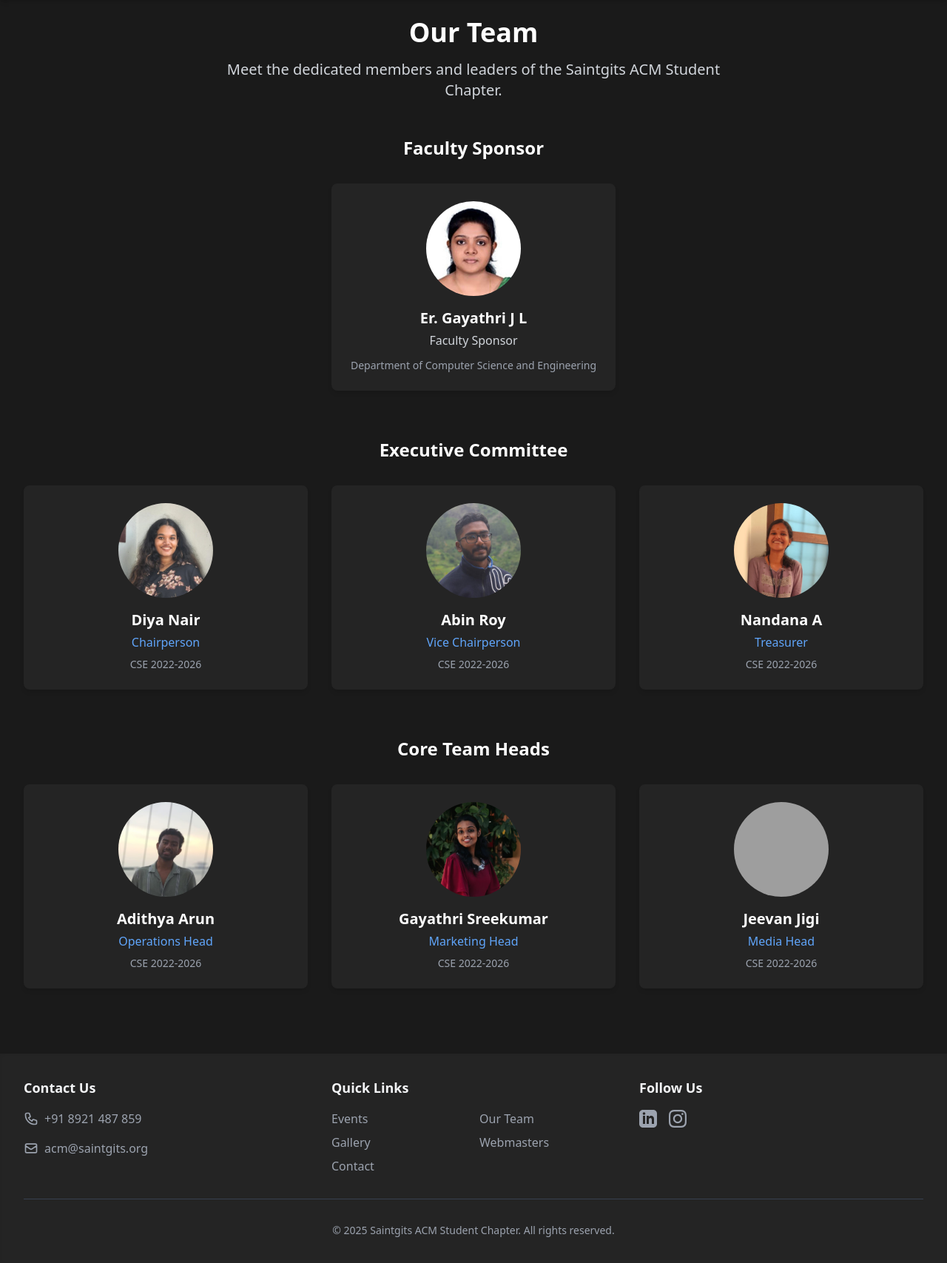
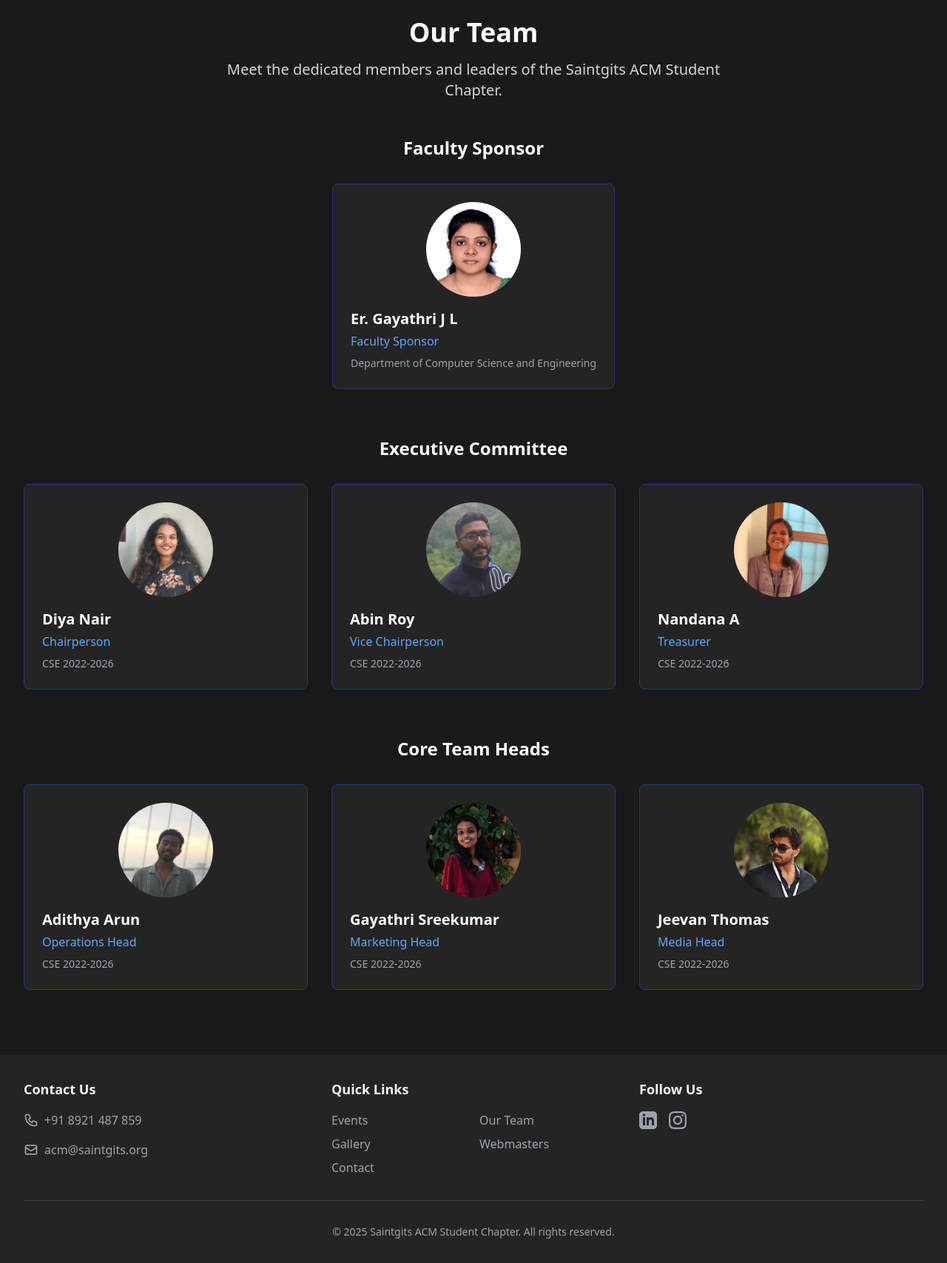
Before and after one commit to abinroy04/ACM-Website, a Flask app: page /team in a window 1280 px wide. Shown: the part 64-1771 px from the top of the page at 74% size. Before the commit the page ends 1736 px from the top, so only its background shows below. Run offline with Flask 3, Linux system fonts and the light colour scheme; some libraries are stand-ins or nearby versions; grey boxes are pictures that could not be loaded.

Commit message:
Update team.html

```diff
--- a/templates/team.html
+++ b/templates/team.html
@@ -3,6 +3,23 @@
 {% block title %}Team - Saintgits ACM Student Chapter{% endblock %}
 
 {% block content %}
+<style>
+    /* Hide tap instruction on non-touch devices */
+    @media (hover: hover) and (pointer: fine) {
+        .touch-only {
+            display: none;
+        }
+    }
+
+    /* Adjust scale for mobile devices */
+    @media (max-width: 768px) {
+        .group:hover {
+            transform: scale(1.1) !important;
+            z-index: 50;
+        }
+    }
+</style>
+
 <!-- Page Header -->
 <div class="text-center mb-12">
     <h1 class="text-4xl font-bold text-gray-900 dark:text-white mb-4">Our Team</h1>
@@ -11,118 +28,101 @@
     </p>
 </div>
 
+<!-- Team Member Card Macro -->
+{% macro render_member_card(member) %}
+<div class="group relative isolate overflow-visible rounded-lg bg-white dark:bg-dark-secondary shadow-md transform transition-all duration-300 ease-in-out hover:scale-150 md:hover:scale-150 hover:shadow-2xl hover:shadow-blue-500/50 border border-blue-200 dark:border-blue-900">
+    <!-- Normal state -->
+    <div class="relative p-6">
+        <!-- Tap instruction - visible only on touch devices -->
+        <div class="absolute top-2 right-2 text-xs text-blue-500 dark:text-blue-400 opacity-60 md:hidden touch-only">
+            Tap to view details
+        </div>
+        <div class="relative w-32 h-32 mx-auto mb-4">
+            <img class="w-full h-full rounded-full object-cover transition-all duration-300 group-hover:scale-110"
+                 src="{{ url_for('static', filename='images/' + member.image) }}"
+                 alt="{{ member.name }}">
+        </div>
+        <h3 class="text-xl font-semibold text-gray-900 dark:text-white mb-1">{{ member.name }}</h3>
+        <p class="text-blue-600 dark:text-blue-400 font-medium mb-2">{{ member.title }}</p>
+        <p class="text-gray-500 dark:text-gray-400 text-sm">{{ member.department }}</p>
+    </div>
+
+    <div class="absolute inset-0 isolate backdrop-blur-md bg-black/30 dark:bg-black/50 opacity-0 group-hover:opacity-100 transition-all duration-300 p-4 flex flex-col justify-between rounded-lg">
+        <div class="flex flex-row h-full backdrop-blur-sm bg-white/10 dark:bg-white/5 rounded-lg p-4">
+            <!-- Left side: Image and basic info -->
+            <div class="w-1/2 flex flex-col items-center justify-start space-y-3 border-r border-white/10 pr-4">
+                <img class="w-20 h-20 rounded-full object-cover border-2 border-white/40"
+                     src="{{ url_for('static', filename='images/' + member.image) }}"
+                     alt="{{ member.name }}">
+                <div class="text-center">
+                    <h3 class="text-lg font-semibold text-white mb-0.5 drop-shadow-lg">{{ member.name }}</h3>
+                    <p class="text-blue-300 font-medium text-sm drop-shadow">{{ member.title }}</p>
+                </div>
+                <!-- LinkedIn/Email button -->
+                <div class="w-full pt-2">
+                    {% if '@' in member.linkedin %}
+                    <a href="mailto:{{ member.linkedin }}"
+                       class="flex items-center justify-center space-x-2 bg-blue-600/90 hover:bg-blue-700 text-white py-2 px-3 rounded-md transition-colors duration-200 backdrop-blur-sm text-sm">
+                        <svg class="w-4 h-4" fill="currentColor" viewBox="0 0 24 24">
+                            <path d="M20 4H4c-1.1 0-2 .9-2 2v12c0 1.1.9 2 2 2h16c1.1 0 2-.9 2-2V6c0-1.1-.9-2-2-2zm0 4l-8 5-8-5V6l8 5 8-5v2z"/>
+                        </svg>
+                        <span>Email</span>
+                    </a>
+                    {% else %}
+                    <a href="{{ member.linkedin }}"
+                       target="_blank"
+                       class="flex items-center justify-center space-x-2 bg-blue-600/90 hover:bg-blue-700 text-white py-2 px-3 rounded-md transition-colors duration-200 backdrop-blur-sm text-sm">
+                        <svg class="w-4 h-4" fill="currentColor" viewBox="0 0 24 24">
+                            <path d="M19 0h-14c-2.761 0-5 2.239-5 5v14c0 2.761 2.239 5 5 5h14c2.762 0 5-2.239 5-5v-14c0-2.761-2.238-5-5-5zm-11 19h-3v-11h3v11zm-1.5-12.268c-.966 0-1.75-.79-1.75-1.764s.784-1.764 1.75-1.764 1.75.79 1.75 1.764-.783 1.764-1.75 1.764zm13.5 12.268h-3v-5.604c0-3.368-4-3.113-4 0v5.604h-3v-11h3v1.765c1.396-2.586 7-2.777 7 2.476v6.759z"/>
+                        </svg>
+                        <span>Connect</span>
+                    </a>
+                    {% endif %}
+                </div>
+            </div>
+
+            <!-- Right side: Description -->
+            <div class="w-1/2 pl-4 flex flex-col justify-center">
+                <p class="text-white/90 text-sm leading-relaxed">
+                    {{ member.description }}
+                </p>
+            </div>
+        </div>
+    </div>
+</div>
+{% endmacro %}
+
 <!-- Faculty Sponsor Section -->
-<div class="mb-16">
-    <h2 class="text-2xl font-bold text-center text-gray-900 dark:text-white mb-8">Faculty Sponsor</h2>
-    <div class="flex justify-center">
-        <div class="w-full max-w-sm bg-white dark:bg-dark-secondary rounded-lg shadow-md overflow-hidden">
-            <div class="p-6 text-center">
-                <div class="relative w-32 h-32 mx-auto mb-4">
-                    <img class="w-full h-full rounded-full object-cover"
-                         src="{{ url_for('static', filename='images/faculty-sponsor.jpg') }}"
-                         alt="Faculty Sponsor">
-                </div>
-                <h3 class="text-xl font-semibold text-gray-900 dark:text-white mb-1">Er. Gayathri J L</h3>
-                <p class="text-gray-600 dark:text-gray-300 mb-3">Faculty Sponsor</p>
-                <p class="text-gray-500 dark:text-gray-400 text-sm">Department of Computer Science and Engineering</p>
-            </div>
+<div class="mb-16 relative">
+    <h2 class="text-2xl font-bold text-center text-gray-900 dark:text-white mb-8 scroll-fade">Faculty Sponsor</h2>
+    <div class="flex justify-center scroll-fade delay-100">
+        <div class="relative z-0 hover:z-50">
+            {{ render_member_card(team_data.faculty_sponsor) }}
         </div>
     </div>
 </div>
 
 <!-- Executive Committee -->
-<div class="mb-16">
-    <h2 class="text-2xl font-bold text-center text-gray-900 dark:text-white mb-8">Executive Committee</h2>
-    <div class="grid grid-cols-1 md:grid-cols-2 lg:grid-cols-3 gap-8">
-        <!-- Chairperson -->
-        <div class="bg-white dark:bg-dark-secondary rounded-lg shadow-md overflow-hidden">
-            <div class="p-6 text-center">
-                <div class="relative w-32 h-32 mx-auto mb-4">
-                    <img class="w-full h-full rounded-full object-cover"
-                         src="{{ url_for('static', filename='images/DiyaNair.jpg') }}"
-                         alt="Chairperson">
-                </div>
-                <h3 class="text-xl font-semibold text-gray-900 dark:text-white mb-1">Diya Nair</h3>
-                <p class="text-blue-600 dark:text-blue-400 font-medium mb-2">Chairperson</p>
-                <p class="text-gray-500 dark:text-gray-400 text-sm">CSE 2022-2026</p>
+<div class="mb-16 relative">
+    <h2 class="text-2xl font-bold text-center text-gray-900 dark:text-white mb-8 scroll-fade">Executive Committee</h2>
+    <div class="grid grid-cols-1 md:grid-cols-2 lg:grid-cols-3 gap-8 relative [perspective:1000px]">
+        {% for member in team_data.executive_committee %}
+            <div class="scroll-fade delay-{{ loop.index0 * 100 }} relative z-0 hover:z-50">
+                {{ render_member_card(member) }}
             </div>
-        </div>
-
-        <!-- Vice Chairperson -->
-        <div class="bg-white dark:bg-dark-secondary rounded-lg shadow-md overflow-hidden">
-            <div class="p-6 text-center">
-                <div class="relative w-32 h-32 mx-auto mb-4">
-                    <img class="w-full h-full rounded-full object-cover"
-                         src="{{ url_for('static', filename='images/AbinR.jpg') }}"
-                         alt="Vice Chairperson">
-                </div>
-                <h3 class="text-xl font-semibold text-gray-900 dark:text-white mb-1">Abin Roy</h3>
-                <p class="text-blue-600 dark:text-blue-400 font-medium mb-2">Vice Chairperson</p>
-                <p class="text-gray-500 dark:text-gray-400 text-sm">CSE 2022-2026</p>
-            </div>
-        </div>
-
-        <!-- Treasurer -->
-        <div class="bg-white dark:bg-dark-secondary rounded-lg shadow-md overflow-hidden">
-            <div class="p-6 text-center">
-                <div class="relative w-32 h-32 mx-auto mb-4">
-                    <img class="w-full h-full rounded-full object-cover"
-                         src="{{ url_for('static', filename='images/NandanaA.jpg') }}"
-                         alt="Treasurer">
-                </div>
-                <h3 class="text-xl font-semibold text-gray-900 dark:text-white mb-1">Nandana A</h3>
-                <p class="text-blue-600 dark:text-blue-400 font-medium mb-2">Treasurer</p>
-                <p class="text-gray-500 dark:text-gray-400 text-sm">CSE 2022-2026</p>
-            </div>
-        </div>
+        {% endfor %}
     </div>
 </div>
 
-<!-- Department Heads -->
-<div class="mb-16">
+<!-- Core Team Heads -->
+<div class="mb-16 relative">
     <h2 class="text-2xl font-bold text-center text-gray-900 dark:text-white mb-8">Core Team Heads</h2>
-    <div class="grid grid-cols-1 md:grid-cols-2 lg:grid-cols-3 gap-8">
-        <!-- Operations Head -->
-        <div class="bg-white dark:bg-dark-secondary rounded-lg shadow-md overflow-hidden">
-            <div class="p-6 text-center">
-                <div class="relative w-32 h-32 mx-auto mb-4">
-                    <img class="w-full h-full rounded-full object-cover"
-                         src="{{ url_for('static', filename='images/AdithyaA.jpg') }}"
-                         alt="Operations Head">
-                </div>
-                <h3 class="text-xl font-semibold text-gray-900 dark:text-white mb-1">Adithya Arun</h3>
-                <p class="text-blue-600 dark:text-blue-400 font-medium mb-2">Operations Head</p>
-                <p class="text-gray-500 dark:text-gray-400 text-sm">CSE 2022-2026</p>
+    <div class="grid grid-cols-1 md:grid-cols-2 lg:grid-cols-3 gap-8 stagger-animation relative [perspective:1000px]">
+        {% for member in team_data.core_team %}
+            <div class="relative z-0 hover:z-50">
+                {{ render_member_card(member) }}
             </div>
-        </div>
-
-        <!-- Marketing Head -->
-        <div class="bg-white dark:bg-dark-secondary rounded-lg shadow-md overflow-hidden">
-            <div class="p-6 text-center">
-                <div class="relative w-32 h-32 mx-auto mb-4">
-                    <img class="w-full h-full rounded-full object-cover"
-                         src="{{ url_for('static', filename='images/GayathriSree.jpg') }}"
-                         alt="Marketing Head">
-                </div>
-                <h3 class="text-xl font-semibold text-gray-900 dark:text-white mb-1">Gayathri Sreekumar</h3>
-                <p class="text-blue-600 dark:text-blue-400 font-medium mb-2">Marketing Head</p>
-                <p class="text-gray-500 dark:text-gray-400 text-sm">CSE 2022-2026</p>
-            </div>
-        </div>
-
-        <!-- Media Head -->
-        <div class="bg-white dark:bg-dark-secondary rounded-lg shadow-md overflow-hidden">
-            <div class="p-6 text-center">
-                <div class="relative w-32 h-32 mx-auto mb-4">
-                    <img class="w-full h-full rounded-full object-cover"
-                         src="{{ url_for('static', filename='images/JeevanJ.jpg') }}"
-                         alt="Media Head - Actual Name">
-                </div>
-                <h3 class="text-xl font-semibold text-gray-900 dark:text-white mb-1">Jeevan Jigi</h3>
-                <p class="text-blue-600 dark:text-blue-400 font-medium mb-2">Media Head</p>
-                <p class="text-gray-500 dark:text-gray-400 text-sm">CSE 2022-2026</p>
-            </div>
-        </div>
+        {% endfor %}
     </div>
 </div>
 {% endblock %}
```
